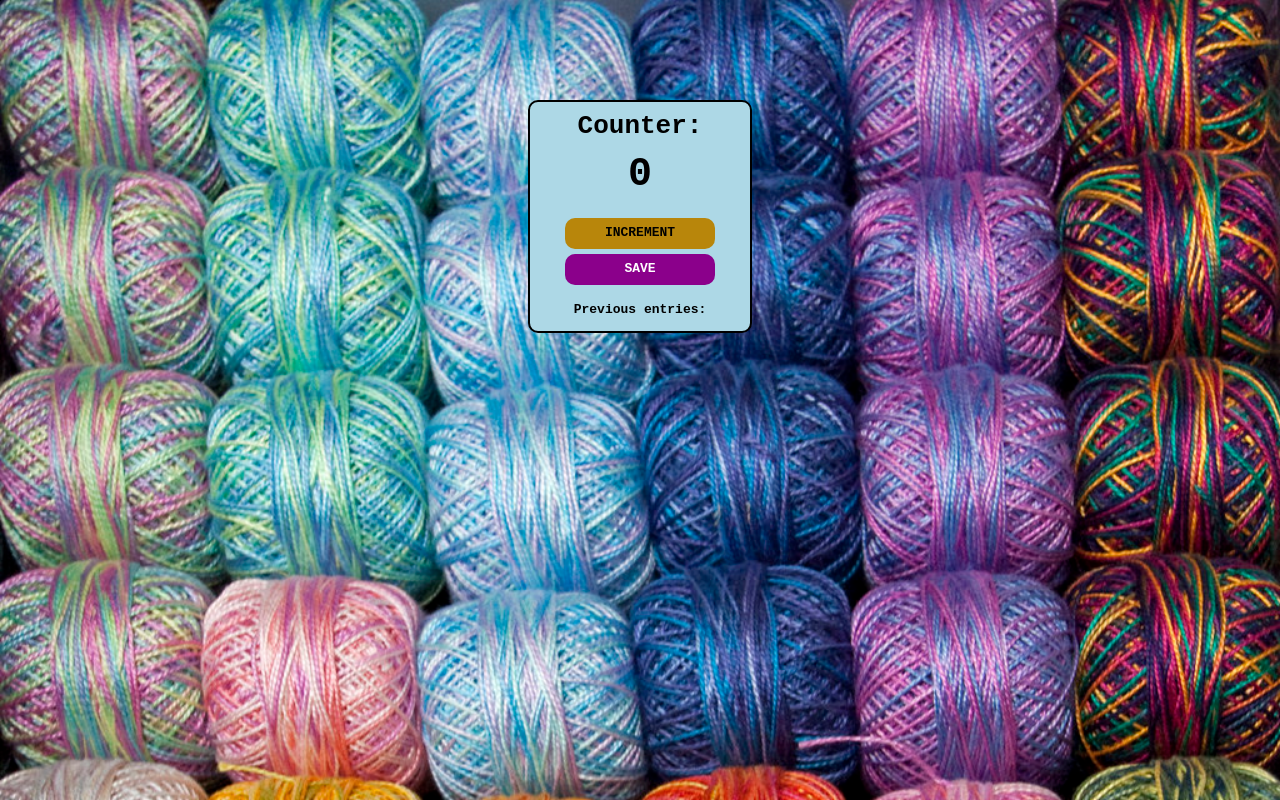
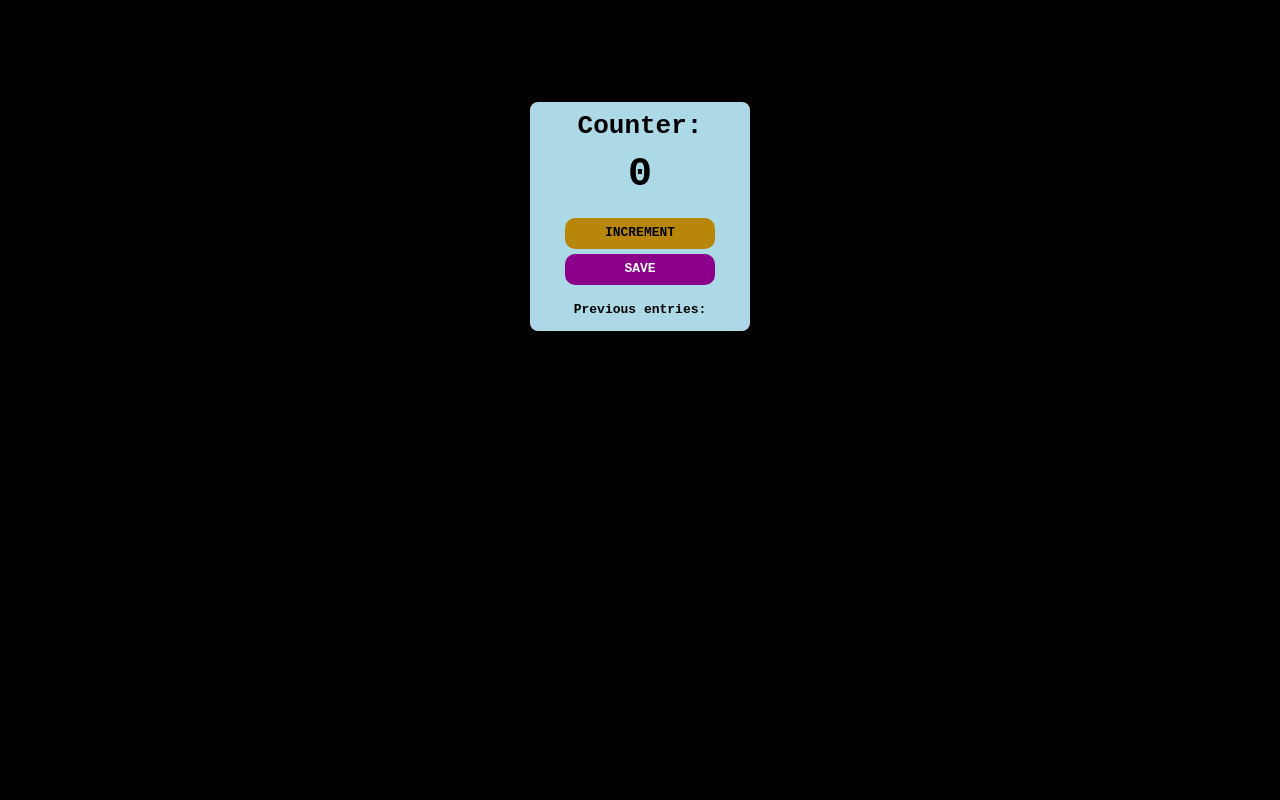
Before and after one commit to zeshan0603/Java-Script-Counter, a plain HTML site: page index.html in a window 1280 px wide. Drawn offline with nearby package versions, Linux system fonts and the light colour scheme.

Commit message:
Update index.css

```diff
--- a/index.css
+++ b/index.css
@@ -1,5 +1,5 @@
 body {
-    background-image: url("yarn.jpeg");
+    background-color: black;
     background-size: cover;
     font-family: monospace;
     font-weight: bold;
```
